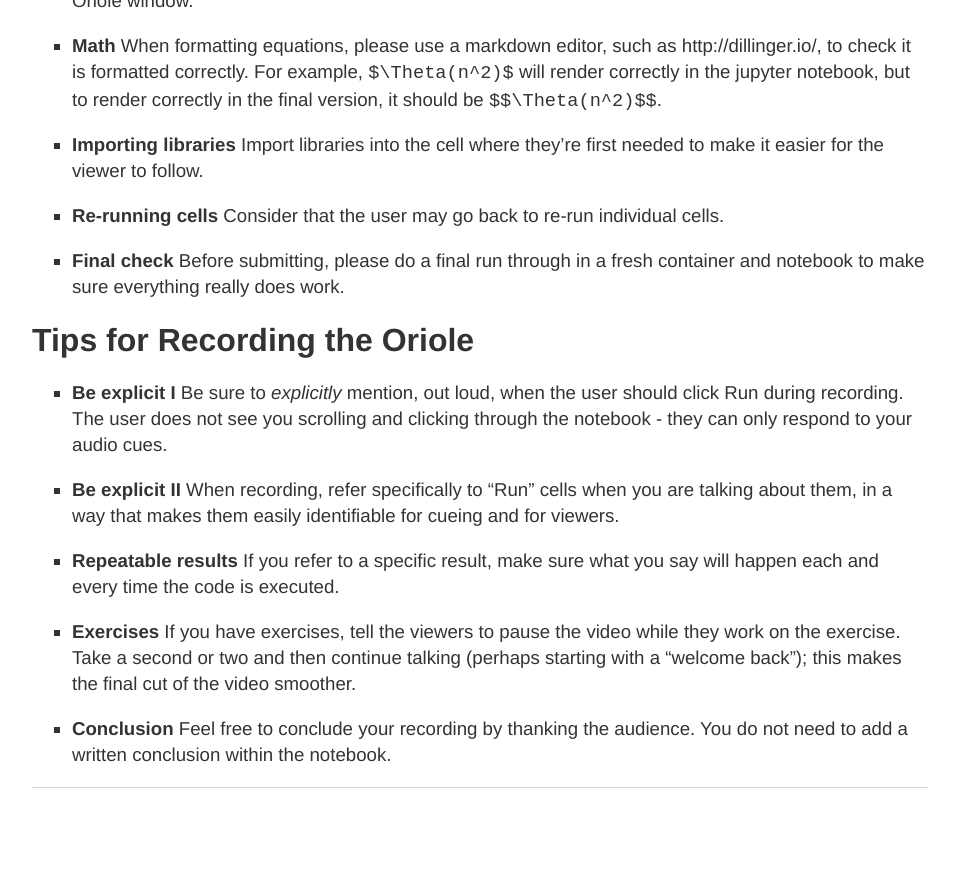
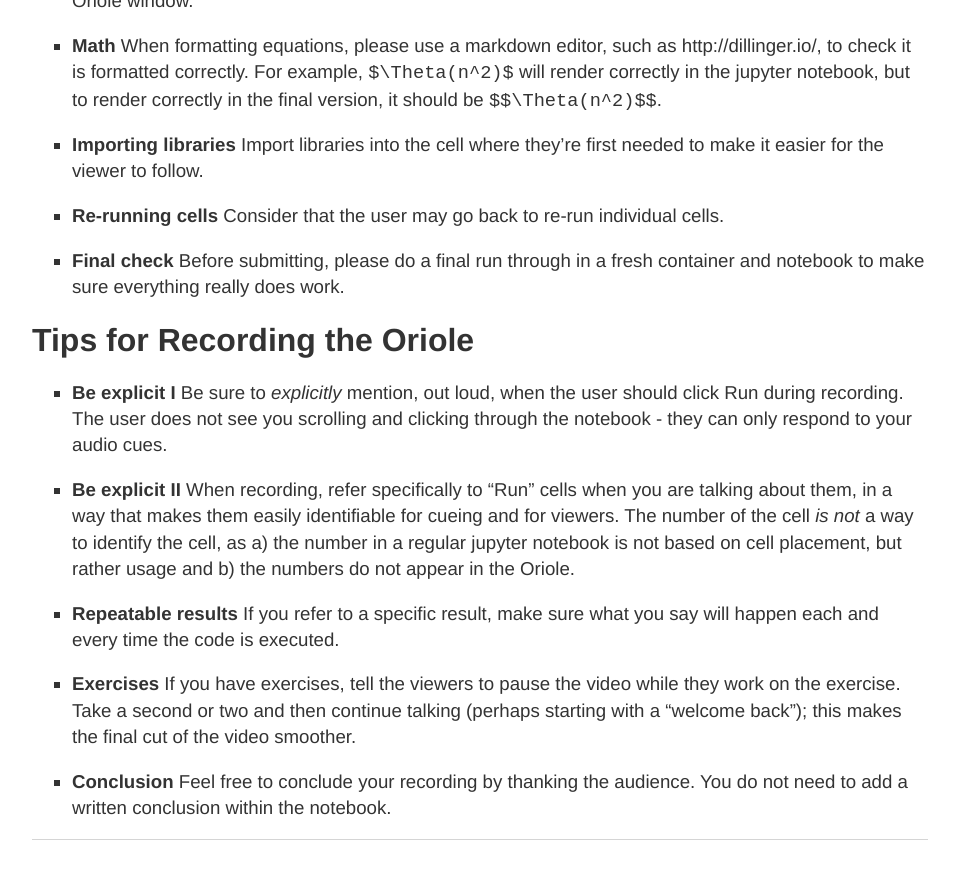
Before and after one commit to oreillymedia/production-resources, a Jekyll site: the page built from oriole/index.md, in a window 1280 px wide and 900 px high, scrolled down 2893 px. Shown: the top 879 px of the window, without its empty margins (160-1115 px from the left). Built offline with Jekyll 4.4.1, drawn with Linux system fonts in a browser that asks for light colours; before the commit the page ends 3741 px from its top, so only the background shows below that.

Commit message:
Update readme about cell number

```diff
--- a/oriole/index.md
+++ b/oriole/index.md
@@ -94,7 +94,7 @@ After you are satisfied with the changes you have made:
 
 * __Be explicit I__ Be sure to *explicitly* mention, out loud, when the user should click Run during recording. The user does not see you scrolling and clicking through the notebook - they can only respond to your audio cues.
 
-* __Be explicit II__ When recording, refer specifically to "Run" cells when you are talking about them, in a way that makes them easily identifiable for cueing and for viewers.
+* __Be explicit II__ When recording, refer specifically to "Run" cells when you are talking about them, in a way that makes them easily identifiable for cueing and for viewers. The number of the cell _is not_ a way to identify the cell, as a) the number in a regular jupyter notebook is not based on cell placement, but rather usage and b) the numbers do not appear in the Oriole.
 
 * __Repeatable results__ If you refer to a specific result, make sure what you say will happen each and every time the code is executed.
 
```
